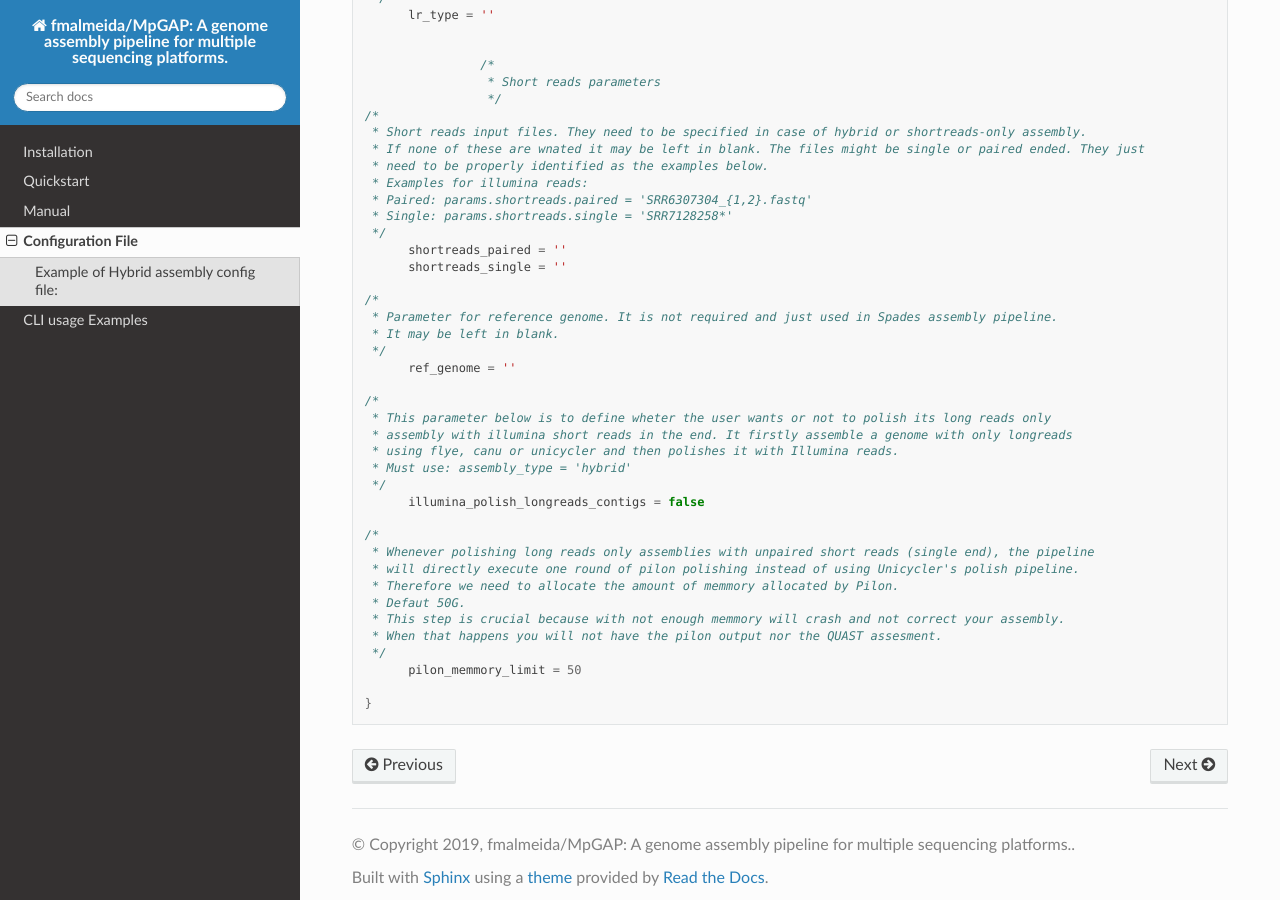
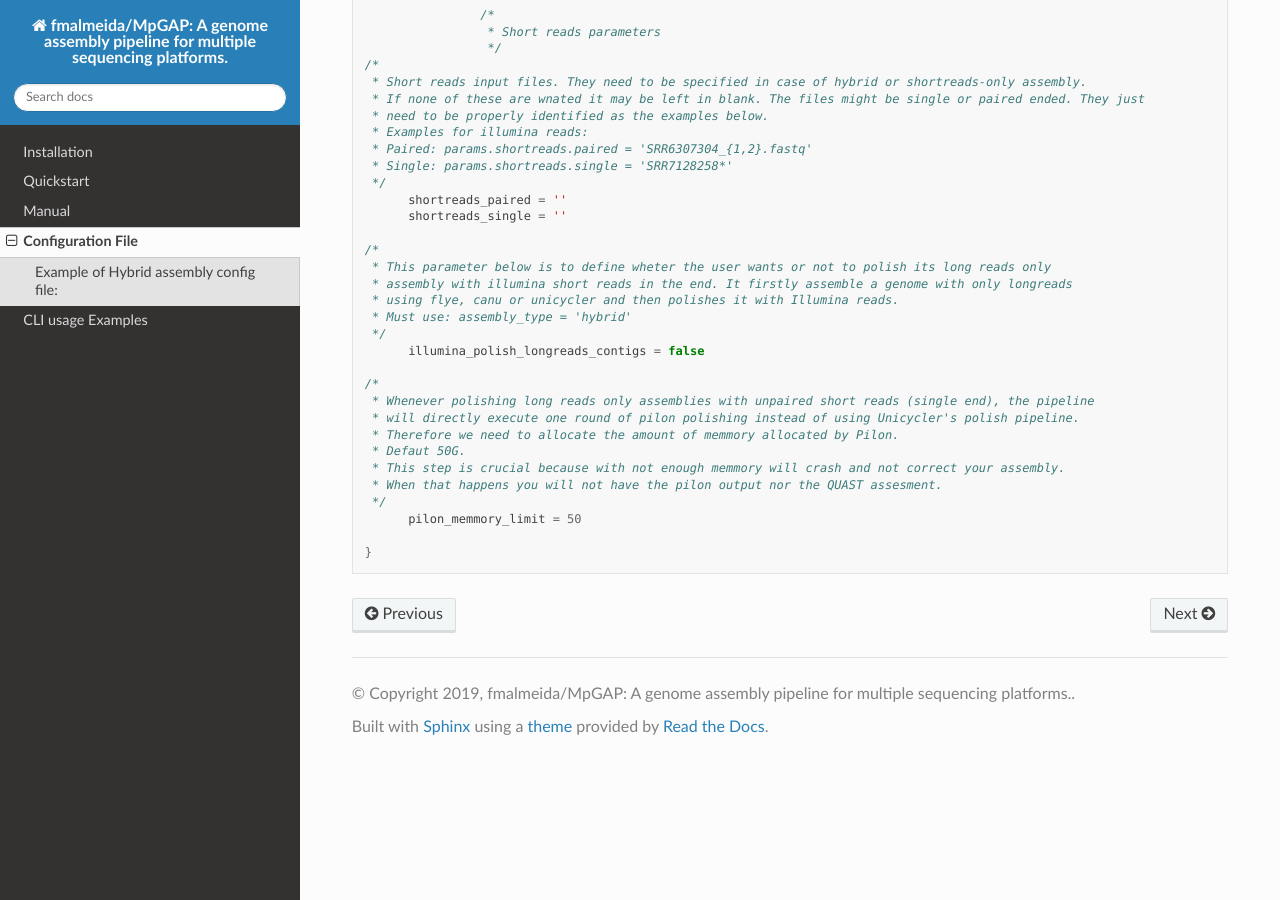
Before and after one commit to fmalmeida/MpGAP, a Sphinx documentation site: the page built from docs/config.rst, in a window 1280 px wide and 900 px high, scrolled down 2056 px. Built offline with Sphinx 7.4.7 and the Read the Docs theme 2.0.0, drawn with Linux system fonts in a browser that asks for light colours; some of the changed text lies outside the part shown.

Commit message:
Added SPAdes illumina-only paired and removed the use of reference genome

```diff
--- a/docs/config.rst
+++ b/docs/config.rst
@@ -30,9 +30,6 @@ Example of Hybrid assembly config file:
 
   //Output folder name
         outDir = ''
-
-  //Prefix for output files
-        prefix = ''
 
   //Number of threads to be used by each software.
         threads = 3
@@ -132,12 +129,6 @@ Example of Hybrid assembly config file:
         shortreads_single = ''
 
   /*
-   * Parameter for reference genome. It is not required and just used in Spades assembly pipeline.
-   * It may be left in blank.
-   */
-        ref_genome = ''
-
-  /*
    * This parameter below is to define wheter the user wants or not to polish its long reads only
    * assembly with illumina short reads in the end. It firstly assemble a genome with only longreads
    * using flye, canu or unicycler and then polishes it with Illumina reads.
--- a/docs/quickstart.rst
+++ b/docs/quickstart.rst
@@ -17,6 +17,11 @@ All datasets can be assembled in two ways:
 
 1. Through CLI parameterization
 2. Or by a configuration file
+
+.. note::
+
+  The pipeline will always use the fastq file name as prefix for output files. For instance, if users use a
+  fastq file named SRR7128258.fastq the output files and directories will have the string "SRR7128258" in it.
 
 .. tip::
 
```
Also changed, not shown: docs/manual.rst (+0 -15 lines), 4 other files.
